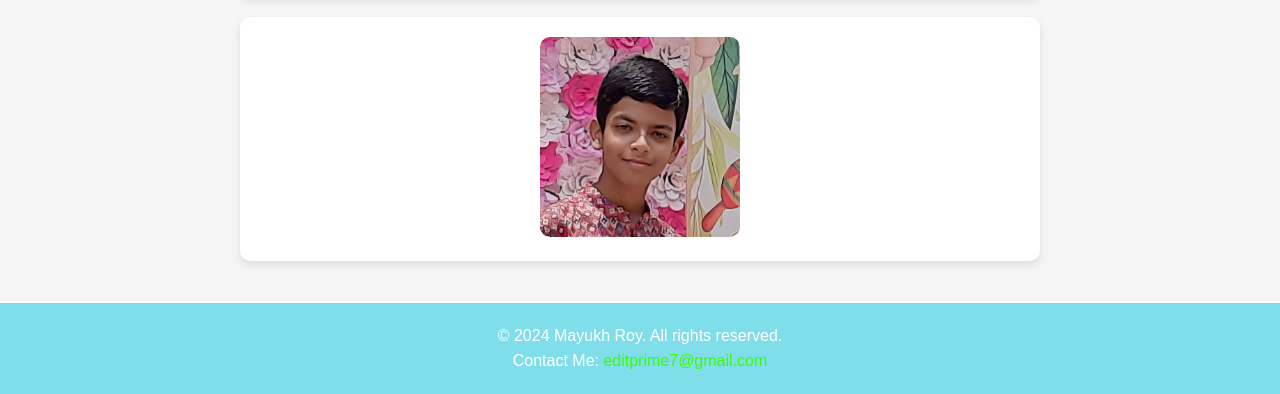
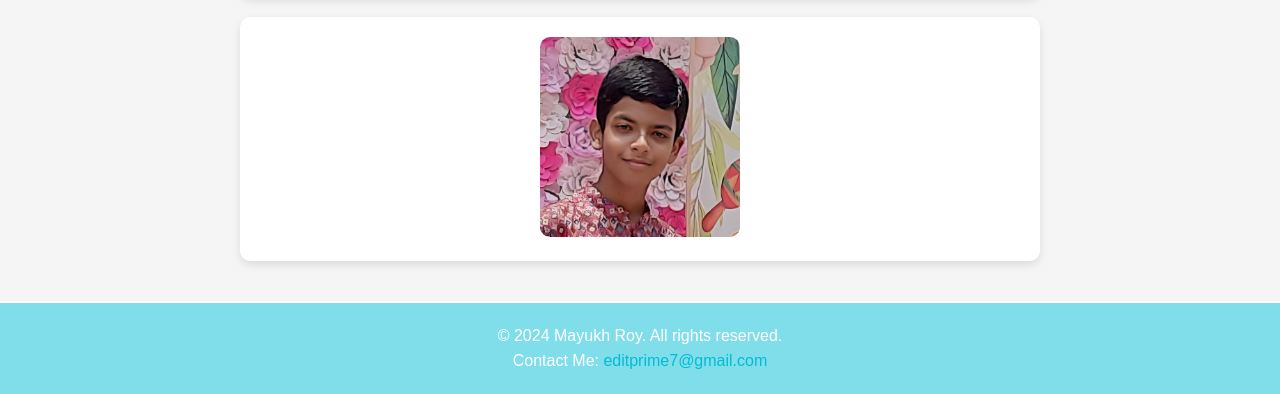
Before and after one commit to edit-bossz/My-First-Website, a plain HTML site: page index.html in a window 1280 px wide. Shown: the part 1041-1435 px from the top of the page. Drawn offline with Linux system fonts and the light colour scheme.

Commit message:
Auto commit

```diff
--- a/style.css
+++ b/style.css
@@ -169,7 +169,7 @@ p {
     border-top: 2px solid #fff;
 }
 .footer a {
-    color: rgb(55, 255, 0);  /* Makes the footer link white */
+    color: #00bcd4;  /* Makes the footer link white */
     text-decoration: none;  /* Optional, removes underline */
 }
 
```
